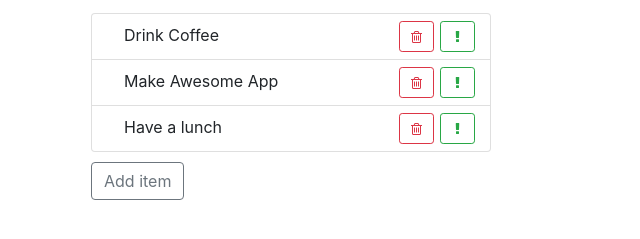
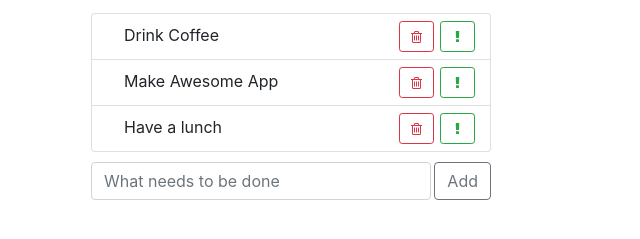
Before and after one commit to eMagixe/react-demo-todo, a React app: page / in a window 1280 px wide. Shown: the part 145-384 px from the top of the page, without its empty margins (349-989 px from the left). Built offline with nearby package versions, Linux system fonts and the light colour scheme.

Commit message:
Create input from add item

```diff
--- a/src/components/app/app.js
+++ b/src/components/app/app.js
@@ -73,7 +73,6 @@ export default class App extends Component {
 
     render() {
         const { todoData } = this.state;
-
         const doneCount = todoData.filter((el) => el.done).length;
         const todoCount = todoData.length - doneCount;
 
--- a/src/components/item-add-form/item-add-form.css
+++ b/src/components/item-add-form/item-add-form.css
@@ -1,3 +1,7 @@
 .item-add-form {
-    margin-top: 10px;
+  margin-top: 10px;
 }
+
+.item-add-form input {
+  margin-right: 3px;
+}
--- a/src/components/item-add-form/item-add-form.js
+++ b/src/components/item-add-form/item-add-form.js
@@ -3,20 +3,44 @@ import './item-add-form.css';
 
 export default class ItemAddForm extends Component {
 
+    state = {
+      label: ''
+    };
+
+    onLabelChange = (e) => {
+      this.setState({
+        label: e.target.value
+      })
+    };
+
+    onSubmit = (e) => {
+      e.preventDefault()
+      this.props.onItemAdded(this.state.label)
+      this.setState({
+        label: ''
+      })
+    };
 
     render() {
 
-        const { onItemAdded } = this.props;
-
         return (
-            <div className="item-add-form">
-                <button
-                    className="btn btn-outline-secondary"
-                    onClick={ () => onItemAdded('Hello World...') }
-                >
-                    Add item
-                </button>
-            </div>
+            <form
+              className="item-add-form d-flex"
+              onSubmit={ this.onSubmit }
+            >
+              <input
+                type="text"
+                className="form-control"
+                onChange={ this.onLabelChange }
+                placeholder="What needs to be done"
+                value={ this.state.label }
+              />
+              <button type="submit"
+                  className="btn btn-outline-secondary"
+              >
+                  Add
+              </button>
+            </form>
         )
-    }
+    };
 }
```
